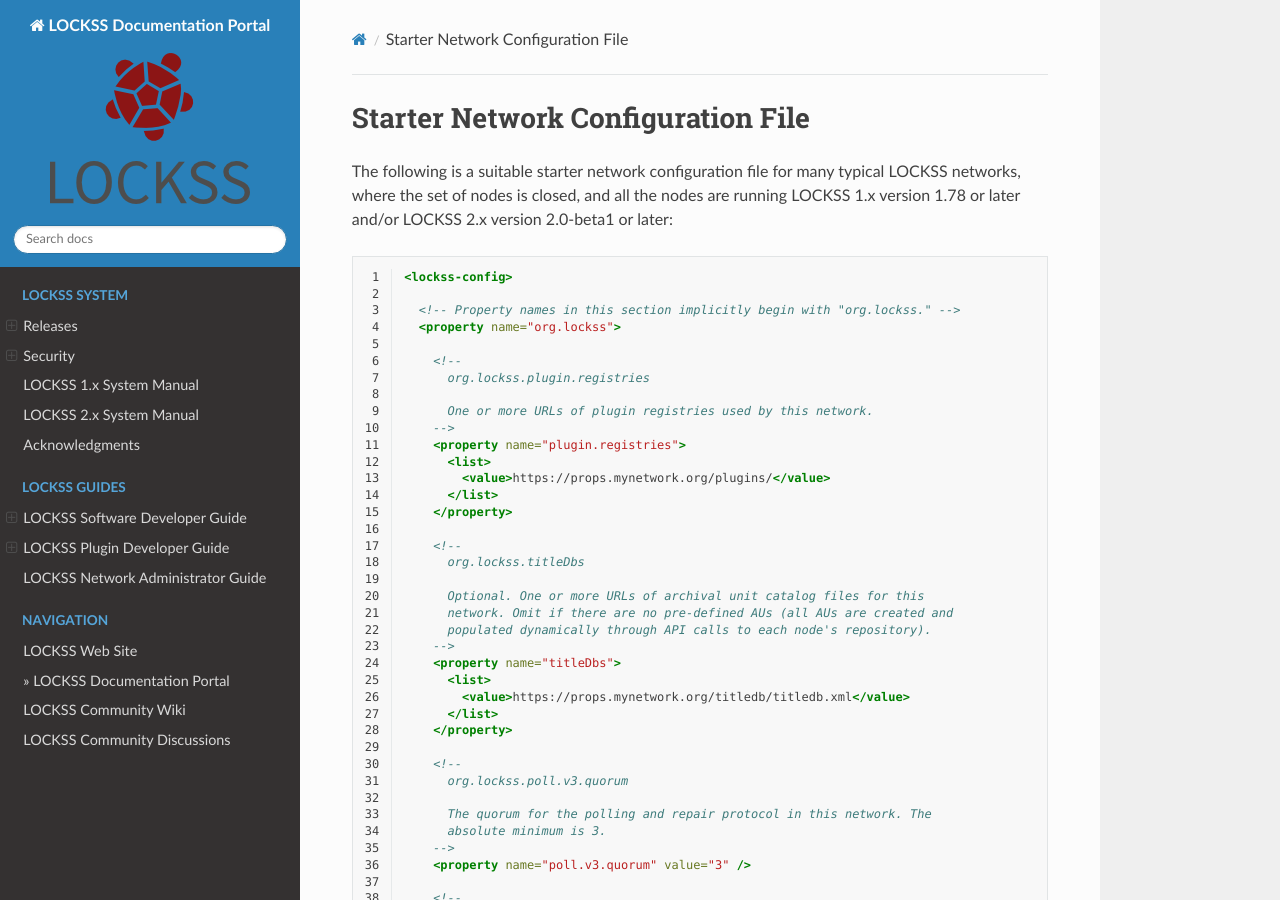
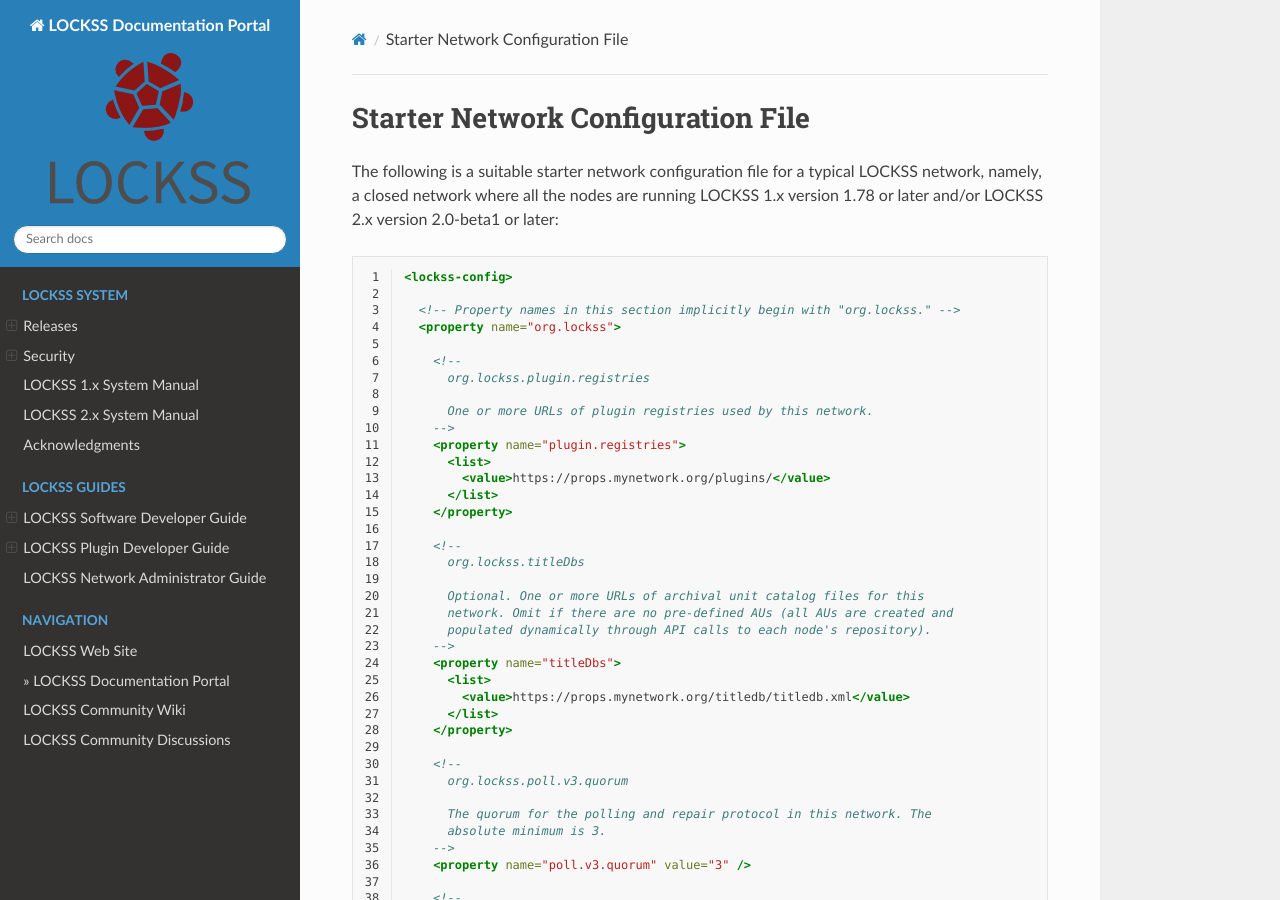
Before and after one commit to lockss/lockss-rtd-portal, a Sphinx documentation site: the page built from docs/admin/starter.rst, in a window 1280 px wide and 900 px high. Built offline with Sphinx 7.4.7 and the Read the Docs theme 2.0.0, drawn with Linux system fonts in a browser that asks for light colours.

Commit message:
Cosmetic.

```diff
--- a/docs/admin/starter.rst
+++ b/docs/admin/starter.rst
@@ -2,7 +2,7 @@
 Starter Network Configuration File
 ==================================
 
-The following is a suitable starter network configuration file for many typical LOCKSS networks, where the set of nodes is closed, and all the nodes are running LOCKSS 1.x version 1.78 or later and/or LOCKSS 2.x version 2.0-beta1 or later:
+The following is a suitable starter network configuration file for a typical LOCKSS network, namely, a closed network where all the nodes are running LOCKSS 1.x version 1.78 or later and/or LOCKSS 2.x version 2.0-beta1 or later:
 
 .. literalinclude:: starter.xml
    :language: xml
```
